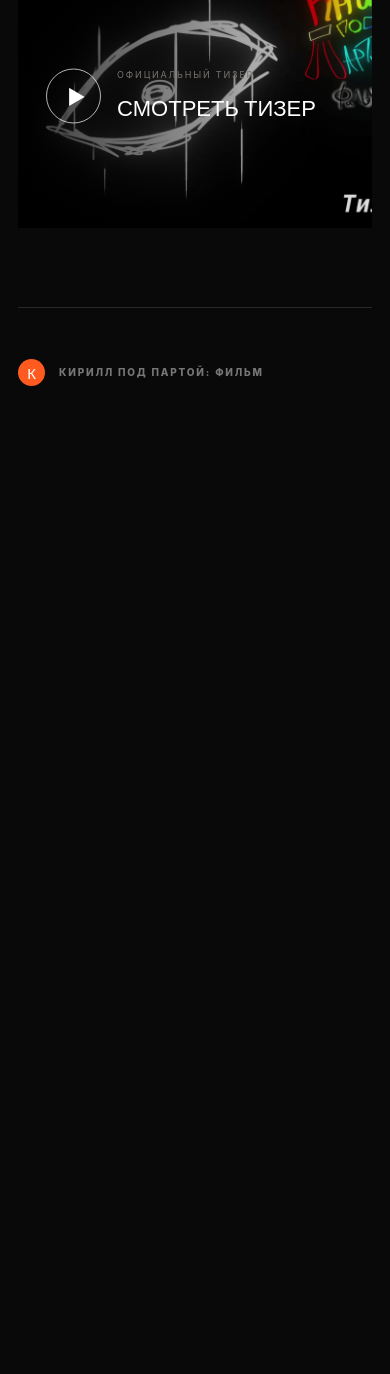
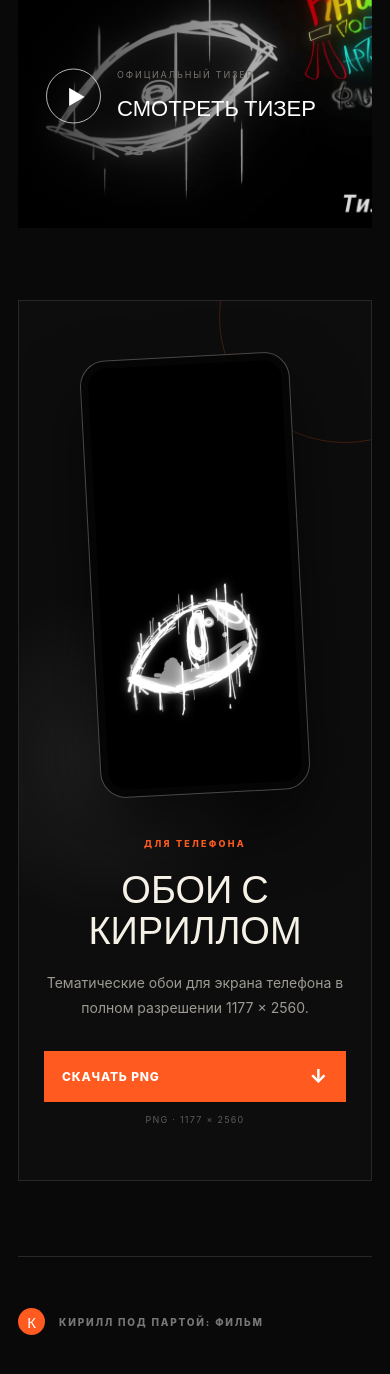
Before and after one commit to AlexKraken444/Kirill-pod-partoi, a Next.js app: page / in a window 390 px wide. Shown: the part 3282-4656 px from the top of the page. Before the commit the page ends 3719 px from the top, so only its background shows below. Built offline with nearby package versions, Linux system fonts and the light colour scheme; no server answers.

Commit message:
Add downloadable phone wallpaper

```diff
--- a/app/globals.css
+++ b/app/globals.css
@@ -100,6 +100,19 @@ h2 span { color:#4d4b48; }
 .playCircle { position:absolute; left:9%; top:50%; translate:0 -50%; width:72px; height:72px; border:1px solid rgba(255,255,255,.7); border-radius:50%; display:grid; place-items:center; padding-left:5px; font-size:20px; }
 .teaserCopy { position:absolute; left:19%; top:50%; translate:0 -50%; }
 .teaserCopy b { font-family:Impact,'Arial Black',sans-serif; font-size:clamp(22px,3vw,40px); text-transform:uppercase; font-weight:400; }
+.wallpaperSection { display:grid; grid-template-columns:minmax(260px,.75fr) minmax(0,1.25fr); align-items:center; gap:clamp(55px,9vw,125px); margin-top:90px; padding:80px clamp(35px,6vw,75px); overflow:hidden; position:relative; border:1px solid #292827; background:radial-gradient(circle at 24% 52%,rgba(255,255,255,.08),transparent 31%),#0d0d0d; }
+.wallpaperSection::after { content:""; position:absolute; width:250px; height:250px; right:-100px; top:-110px; border:1px solid rgba(255,90,31,.22); border-radius:50%; }
+.wallpaperPreview { display:grid; place-items:center; position:relative; z-index:1; }
+.phoneFrame { width:min(235px,100%); padding:7px; border:1px solid #4a4845; border-radius:26px; background:#050505; box-shadow:0 32px 65px rgba(0,0,0,.55); transform:rotate(-3deg); }
+.phoneFrame img { display:block; width:100%; height:auto; border-radius:19px; }
+.wallpaperContent { position:relative; z-index:1; }
+.wallpaperContent>span { display:block; margin-bottom:18px; color:var(--orange); font-size:9px; font-weight:800; letter-spacing:.25em; }
+.wallpaperContent h2 { margin-bottom:23px; font-size:clamp(38px,4.7vw,61px); }
+.wallpaperContent p { max-width:430px; margin:0 0 31px; color:#9d9a94; font-size:14px; line-height:1.75; }
+.downloadWallpaper { display:inline-flex; align-items:center; justify-content:space-between; gap:40px; min-width:220px; padding:16px 18px; background:var(--orange); color:#fff; font-size:12px; font-weight:800; text-transform:uppercase; letter-spacing:.07em; transition:background .2s,transform .2s; }
+.downloadWallpaper:hover { background:#ff713f; transform:translateY(-2px); }
+.downloadWallpaper i { font-style:normal; font-size:19px; line-height:1; }
+.wallpaperContent>small { display:block; margin-top:12px; color:#5f5c58; font-size:9px; letter-spacing:.14em; }
 footer { max-width:1160px; margin:0 auto; border-top:1px solid #292827; min-height:130px; padding:0 30px; display:flex; align-items:center; gap:14px; color:#777; }
 footer p { font-size:10px; letter-spacing:.18em; font-weight:800; }
 .brandMark.small { width:27px; height:27px; font-size:15px; }
@@ -152,5 +165,10 @@ footer p { font-size:10px; letter-spacing:.18em; font-weight:800; }
   .teaserCard { aspect-ratio:1.35/1; }
   .playCircle { left:8%; width:55px; height:55px; }
   .teaserCopy { left:28%; }
+  .wallpaperSection { grid-template-columns:1fr; gap:45px; margin-top:68px; padding:55px 25px; }
+  .phoneFrame { width:min(210px,58vw); }
+  .wallpaperContent { text-align:center; }
+  .wallpaperContent p { margin-left:auto; margin-right:auto; }
+  .downloadWallpaper { width:100%; }
   footer { margin:0 18px; padding:0; }
 }
--- a/app/page.tsx
+++ b/app/page.tsx
@@ -152,6 +152,23 @@ export default function MoviePage() {
           <span className="playCircle">▶</span>
           <span className="teaserCopy"><small>ОФИЦИАЛЬНЫЙ ТИЗЕР</small><b>Смотреть тизер</b></span>
         </button>
+
+        <section className="wallpaperSection" aria-labelledby="wallpaper-title">
+          <div className="wallpaperPreview">
+            <div className="phoneFrame">
+              <Image src="/kirill-wallpaper.png" width={1177} height={2560} sizes="(max-width: 640px) 52vw, 250px" alt="Тематические обои «Кирилл под партой» для телефона" />
+            </div>
+          </div>
+          <div className="wallpaperContent">
+            <span>ДЛЯ ТЕЛЕФОНА</span>
+            <h2 id="wallpaper-title">Обои с<br />Кириллом</h2>
+            <p>Тематические обои для экрана телефона в полном разрешении 1177 × 2560.</p>
+            <a className="downloadWallpaper" href="/kirill-wallpaper.png" download="kirill-pod-partoi-wallpaper.png">
+              Скачать PNG <i aria-hidden="true">↓</i>
+            </a>
+            <small>PNG · 1177 × 2560</small>
+          </div>
+        </section>
       </section>
 
       <footer><span className="brandMark small">К</span><p>КИРИЛЛ ПОД ПАРТОЙ: ФИЛЬМ</p></footer>
```
Also changed, not shown: public/kirill-wallpaper.png (added).
